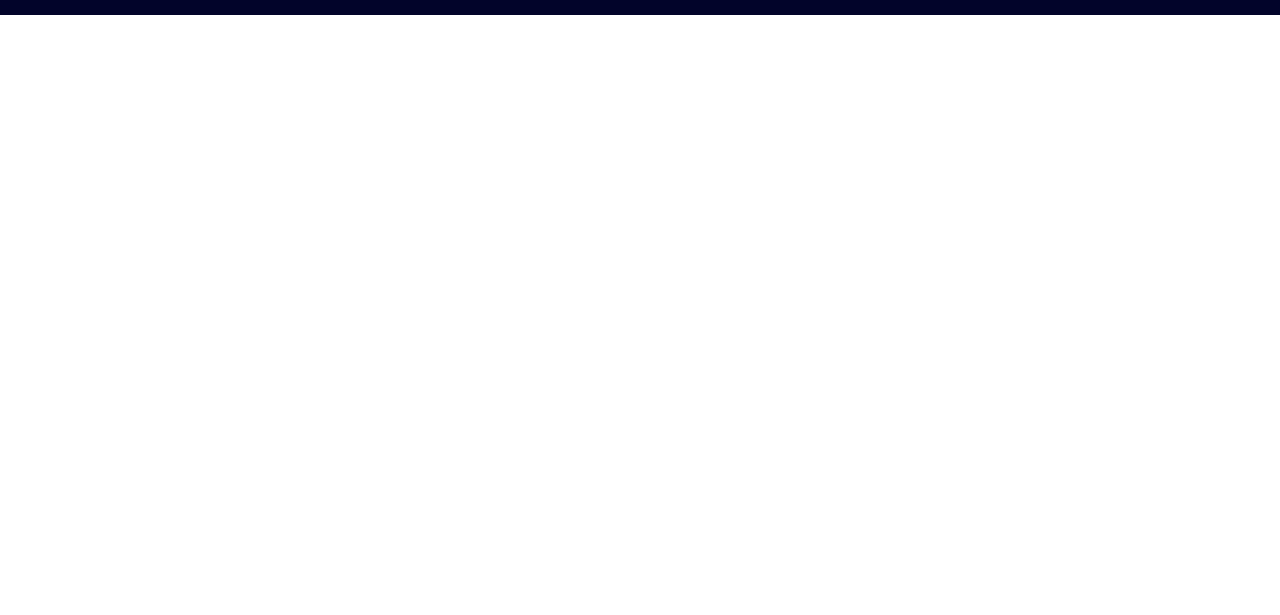
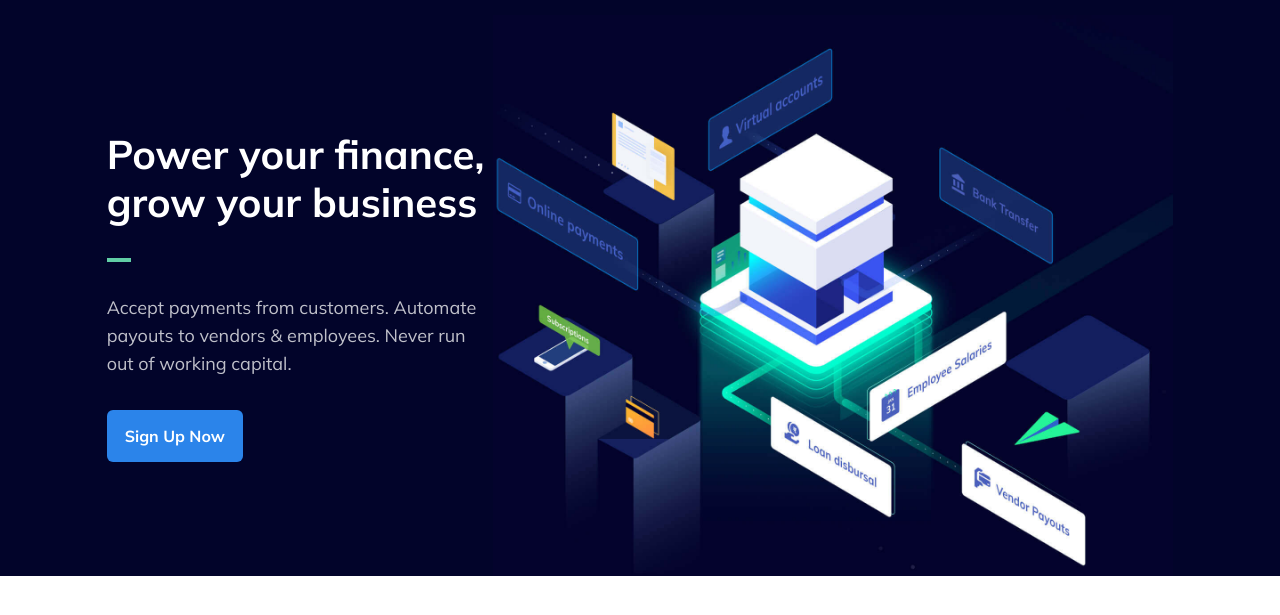
Before and after one commit to sharukuffair/RazorPay-Tailwindcss, a website built with Vite: page index.html in a window 1280 px wide. Shown: the part 67-682 px from the top of the page. Built offline with nearby package versions, Linux system fonts and the light colour scheme.

Commit message:
hero section added 🚀
index.html modified.

```diff
--- a/index.html
+++ b/index.html
@@ -9,6 +9,8 @@
     <title>RazorPay • sharukuffair</title>
   </head>
   <body>
+    <div class="overflow-x-hidden">
+ <!-- nav bar -->
       <nav class="bg-deepBlue">
         <div
           class="w-[1080px] relative flex mx-auto items-center justify-between"
@@ -105,5 +107,40 @@
           </div>
         </div>
       </nav>
+      <!-- Hero section -->
+      <section class="relative bg-deepBlue">
+        <div
+          class="font-mullish flex flex-row text-white mx-auto w-10/12 max-w-[1080px] justify-between items-center "
+        >
+          <!-- left part -->
+          <div class="space-y-8">
+            <h1 class="font-bold text-[40px] leading-[1.2]">
+              Power your finance, grow your business
+            </h1>
+            <div class="w-6 h-1 bg-greenLight"></div>
+            <p class="text-[18px] leading-7 opacity-75">
+              Accept payments from customers. Automate payouts to vendors &
+              employees. Never run out of working capital.
+            </p>
+            <button
+              class="bg-lightBlue font-bold rounded-md hover:bg-lightBlue500 transition-all duration-200 py-[14px] px-[18px]"
+            >
+              Sign Up Now
+            </button>
+          </div>
+          <!-- right part -->
+          <div>
+          <img class="max-w-[680px]" src="assets/hero-illustration.jpg" />
+        </div>
+        <!-- shape part -->
+         <div class="absolute left-0 right-0 top-full w-[102%] ">
+          <img class="object-fill" src="assets/hero-shape.svg" />
+        </div>
+
+      </section>
+
+
+    </div>
+
   </body>
 </html>
```
Lines whose indentation alone changed are shown as unchanged.
